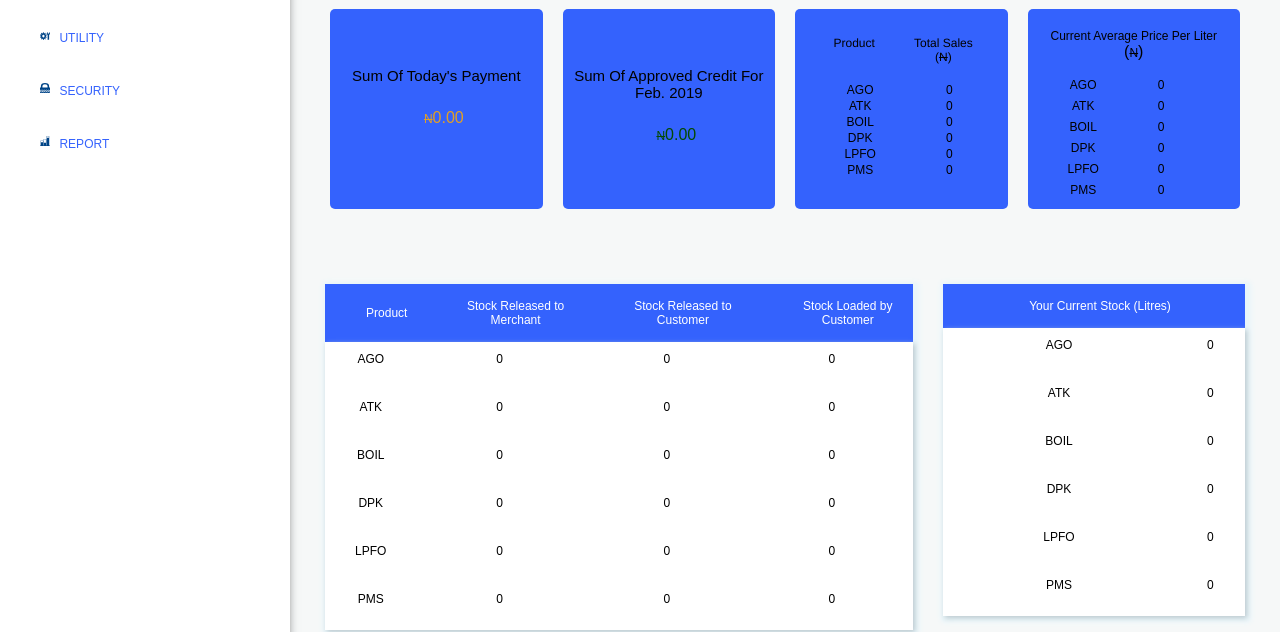
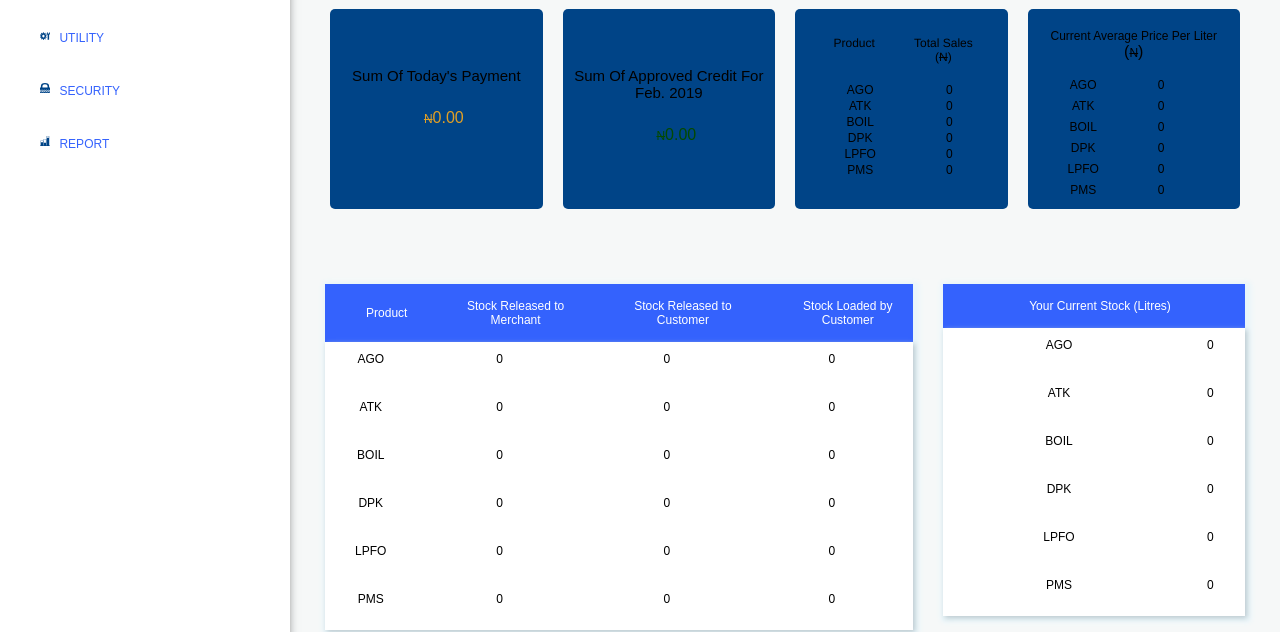
Before and after one commit to 0xtruly/charisoilDashboardRedesign, a plain HTML site: page src/merchantPortal/home/dashboard.html in a window 1280 px wide. Shown: the part 178-810 px from the top of the page. Drawn offline with Linux system fonts and the light colour scheme; files whose address does not match are found by name.

Commit message:
correct dashboard color

```diff
--- a/css/dashboard.css
+++ b/css/dashboard.css
@@ -227,7 +227,7 @@ nav {
 .right-first-top {
   min-height: 190px;
   border-radius: 5px;
-  background-color: #3462FD;
+  background-color: #004487;
   text-align: center;
   padding: 0 10px;
   margin: 10px;
```
